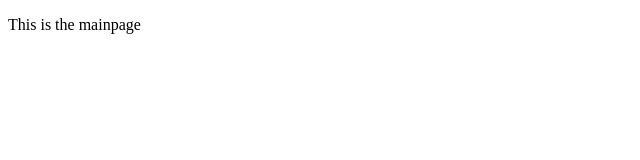
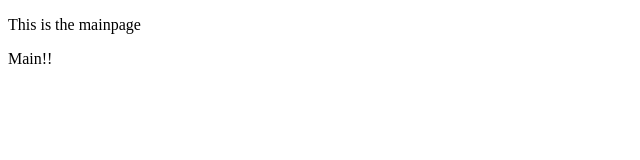
Before and after one commit to apulkGIT/website, a plain HTML site: page index.html in a window 1280 px wide. Shown: the full height of the page, 0-640 px from the left. Drawn offline with Linux system fonts and the light colour scheme.

Commit message:
Update index.html

```diff
--- a/index.html
+++ b/index.html
@@ -7,5 +7,6 @@
 </head>
 <body>
     <p>This is the mainpage</p>
+    <p>Main!!</p>
 </body>
 </html>
```
